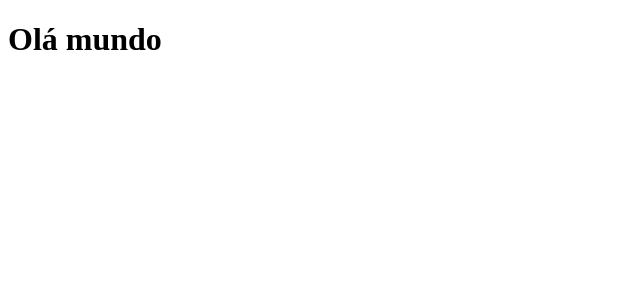
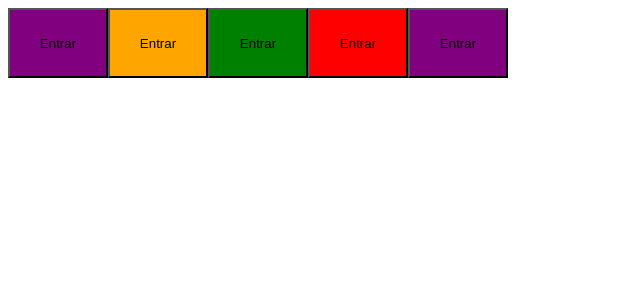
Before and after one commit to Warleyaf/igniteTImer02, a React (Vite) app: page / in a window 1280 px wide. Shown: the top 300 px of the page, without its empty margins (0-640 px from the left). Built offline with nearby package versions, Linux system fonts and the light colour scheme.

Commit message:
Adicionando o styled components entendendo como que funciona

```diff
--- a/package.json
+++ b/package.json
@@ -9,7 +9,8 @@
   },
   "dependencies": {
     "react": "^18.0.0",
-    "react-dom": "^18.0.0"
+    "react-dom": "^18.0.0",
+    "styled-components": "^5.3.5"
   },
   "devDependencies": {
     "@types/react": "^18.0.0",
--- a/src/App.tsx
+++ b/src/App.tsx
@@ -1,7 +1,15 @@
+
+import { Button } from "./components/Button"
 
 export function App() {
 
   return (
-    <h1>Olá mundo</h1>
+    <>
+      <Button variant="primary"/>
+      <Button variant="secondary"/>
+      <Button variant="success"/>
+      <Button variant="danger"/>
+      <Button/>
+    </>
   )
 }
--- /dev/null
+++ b/src/components/Button.styles.ts
@@ -0,0 +1,24 @@
+import styled from "styled-components";
+
+export type ButtonVariant = 'primary' | 'secondary' | 'danger' | 'success';
+
+interface ButtonContainerProps {
+   variant: ButtonVariant;
+}
+
+const buttonVariant = {
+   primary: 'purple',
+   secondary: 'orange',
+   danger: 'red',
+   success: 'green'
+}
+
+
+export  const ButtonContainer = styled.button<ButtonContainerProps>`
+   width: 100px;
+   height: 70px;
+
+   ${props => {
+      return `background-color: ${buttonVariant[props.variant]}`
+   }}
+`
--- /dev/null
+++ b/src/components/Button.tsx
@@ -0,0 +1,21 @@
+import { ButtonContainer, ButtonVariant } from "./Button.styles"
+
+
+interface ButtonProps {
+   variant?: ButtonVariant;
+}
+
+const buttonVariant = {
+   primary: 'purple',
+   secondary: 'orange',
+   danger: 'red',
+   success: 'green'
+}
+
+export function Button({variant = 'primary'}: ButtonProps) {
+   return(
+      <>
+         <ButtonContainer variant={variant}>Entrar</ButtonContainer>
+      </>
+   )
+}
```
Also changed, not shown: 1 other file (tests, documents, lock files or other folders).
